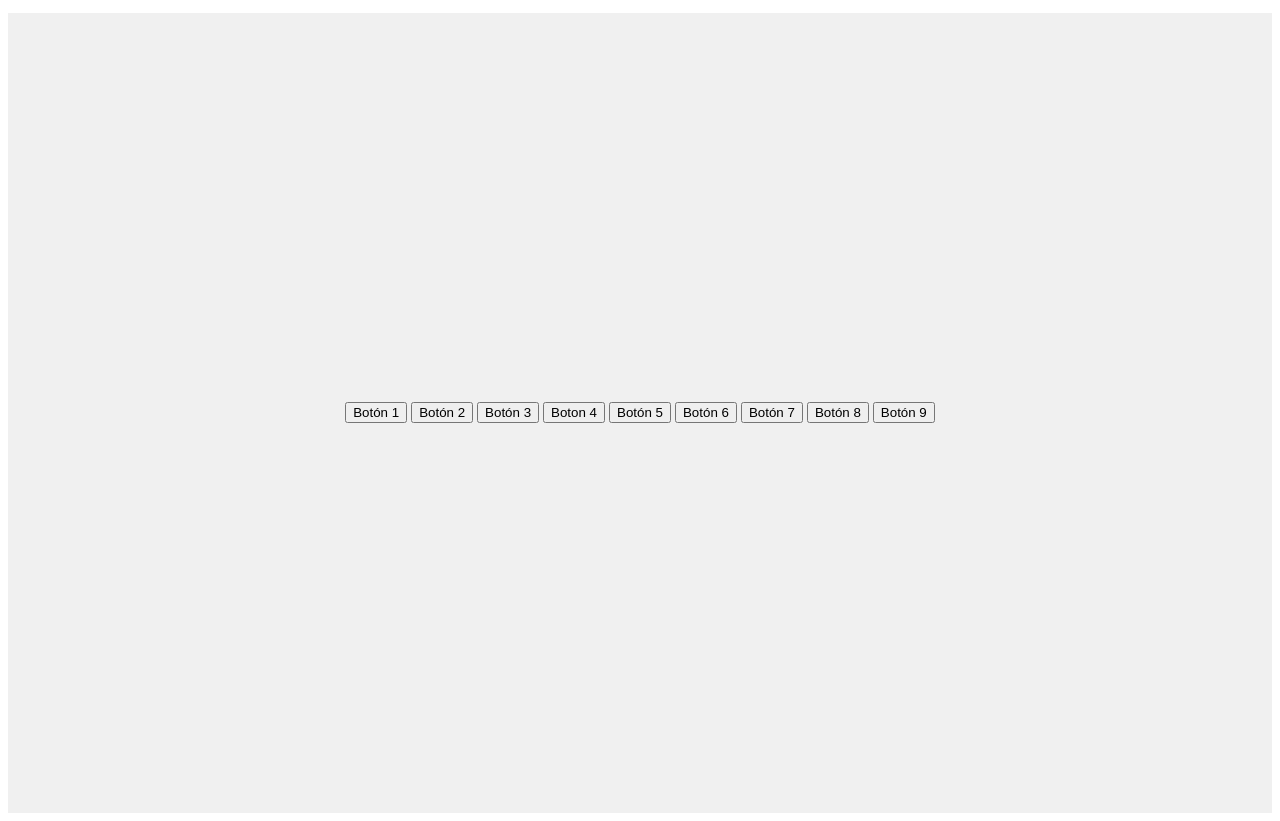
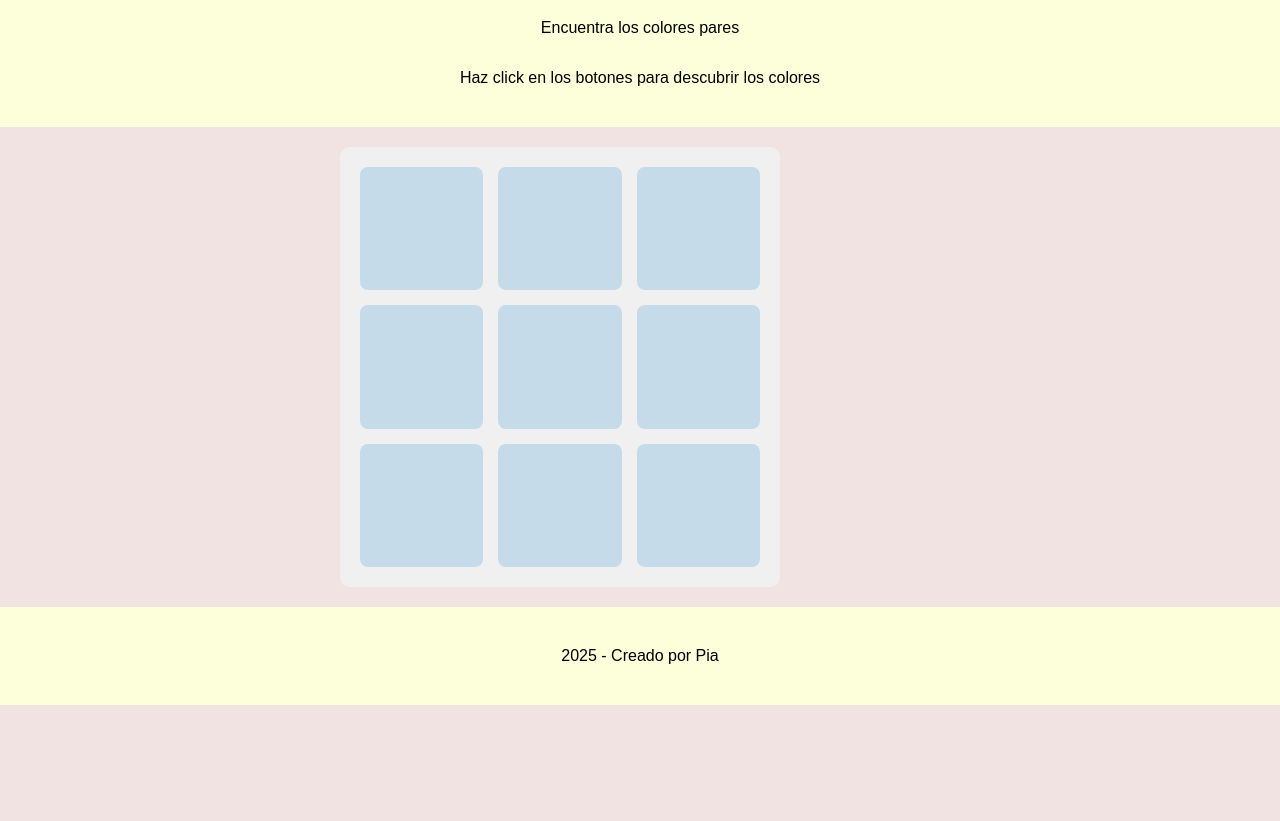
Before and after one commit to piahenriquez/reto12, a plain HTML site: page index.html in a window 1280 px wide. Shown: the part 101-922 px from the top of the page. After the commit the page ends 806 px from the top, so only its background shows below. Drawn offline with Linux system fonts and the light colour scheme; files that its build step writes are made by us from their sources.

Commit message:
Actualizacion archivo css y js

```diff
--- a/assets/css/estilos.css
+++ b/assets/css/estilos.css
@@ -1,8 +1,49 @@
+body {
+  font-family: Arial, sans-serif;
+  background-color: #f2e3e3;
+  flex-direction: column;
+  min-height: 100vh;
+  margin: 0;
+  padding: 0;
+}
+.juego {
+    width: 100%;
+    padding: 20px;
+    margin: 0 auto;
+  max-width: 600px;
+  text-align: center;
+}
 .game-container {
+  display: grid;
+  grid-template-columns: repeat(3, 1fr);
+
+  gap: 15px;
+  width: 100%;
+  max-width: 400px;
+  padding: 20px;
+  background-color: #f0f0f0;
+  border-radius: 10px;
+}
+.color-btn {
+  aspect-ratio: 1/1;
+  min-height: 80px;
+  border: none;
+  border-radius: 8px;
+  cursor: pointer;
+  font-size: 1.5em;
+  transition: all 0.3s ease;
+  background-color: #c6dbea;
+}
+.color-btn:hover {
+  transform: scale(1.1);
+    box-shadow: 0 4px 8px rgba(0, 0, 0, 0.2);
+}
+header, footer {
+    width: 100%;
+    background-color: #fdffdb;
+    text-align: center;
     display: flex;
     flex-direction: column;
-    align-items: center;
     justify-content: center;
-    height: 100vh;
-    background-color: #f0f0f0;
+    padding-block: 1.5rem;
 }
--- a/assets/js/script.js
+++ b/assets/js/script.js
@@ -0,0 +1,5 @@
+// seleccionar elementos
+const button = document.querySelectorAll('.color-btn');
+let firstselect = null;
+let secondselect = null;
+let canPlay = true;
--- a/index.html
+++ b/index.html
@@ -3,29 +3,37 @@
 <head>
     <meta charset="UTF-8">
     <meta name="viewport" content="width=device-width, initial-scale=1.0">
-    <title>colormemory</title>
-    <link rel="stylesheet" href="estilos.css">
+    <title>ColorMemory</title>
+    <link rel="stylesheet" href="/EJERCICIOSMIOS/reto12/assets/css/estilos.css">
 </head>
 <body>
+    <header>
+        <h1>ColorMemory</h1>
+        <p>Encuentra los colores pares</p>
+        <p>Haz click en los botones para descubrir los colores</p>
+    </header>
+    <!---hacer 9 botones-->
     <div class="juego">
-        <h1>colormemory</h1>
-        <p>junta los colores pares</p>
-    <!---hacer 9 botones-->
+     <main>
+
         <div class="game-container">
-        <div class="botones">
-            <button id="boton1">Botón 1</button>
-            <button id="boton2">Botón 2</button>
-            <button id="boton3">Botón 3</button>
-            <button id="boton4">Boton 4</button>
-            <button id="boton5">Botón 5</button>
-            <button id="boton6">Botón 6</button>
-            <button id="boton7">Botón 7</button>
-            <button id="boton8">Botón 8</button>
-            <button id="boton9">Botón 9</button>
+            <button class="color-btn"></button>
+            <button class="color-btn"></button>
+            <button class="color-btn"></button>
+            <button class="color-btn"></button>
+            <button class="color-btn"></button>
+            <button class="color-btn"></button>
+            <button class="color-btn"></button>
+            <button class="color-btn"></button>
+            <button class="color-btn"></button>
         </div>
+     </main>
     </div>
-    </div>
-    <script src="script.js"></script>
+
+    <footer>
+        <p> 2025 - Creado por Pia </p>
+
+    <script src="/EJERCICIOSMIOS/reto12/assets/js/script.js"></script>
 
 
 </body>
```
